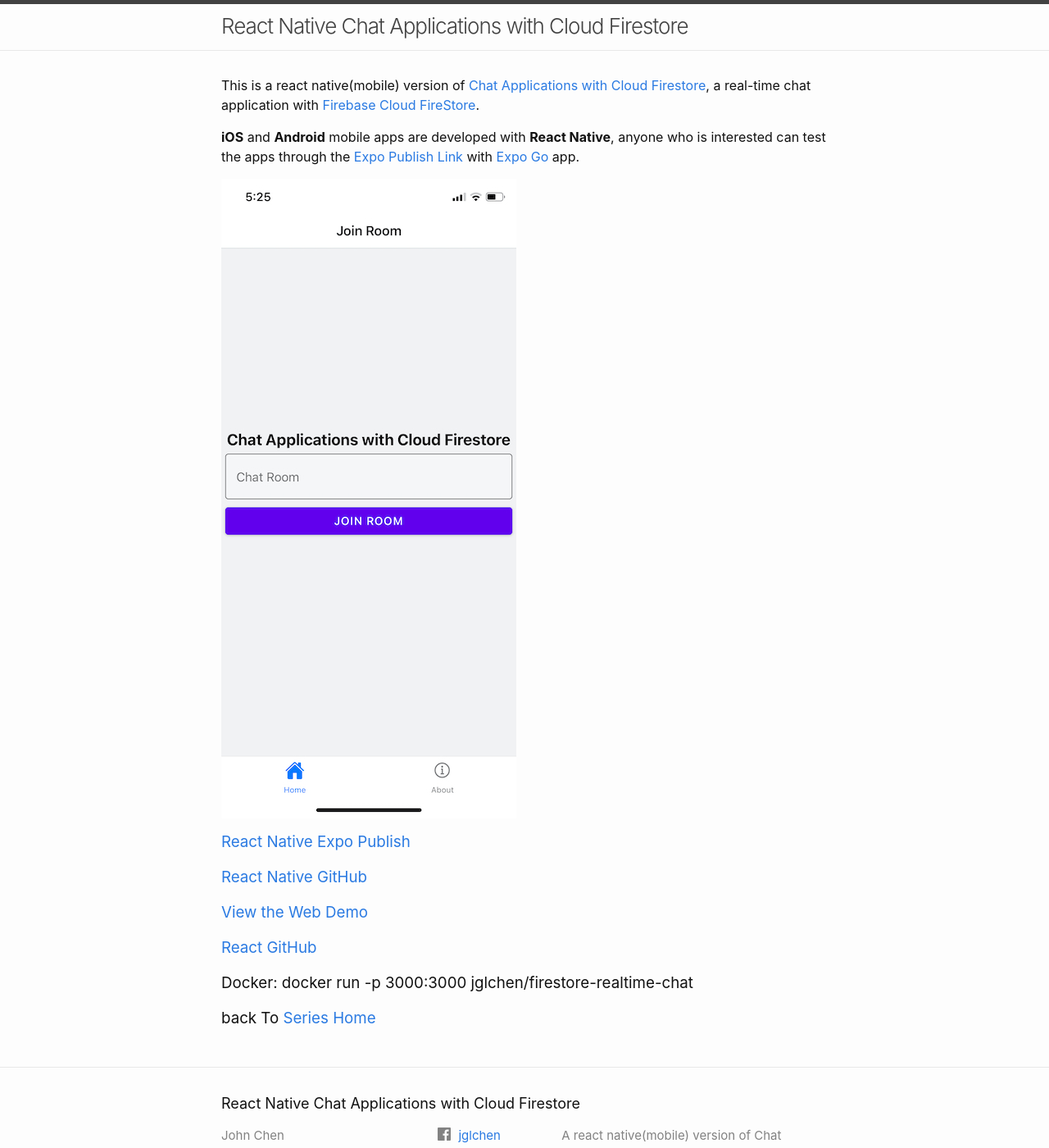
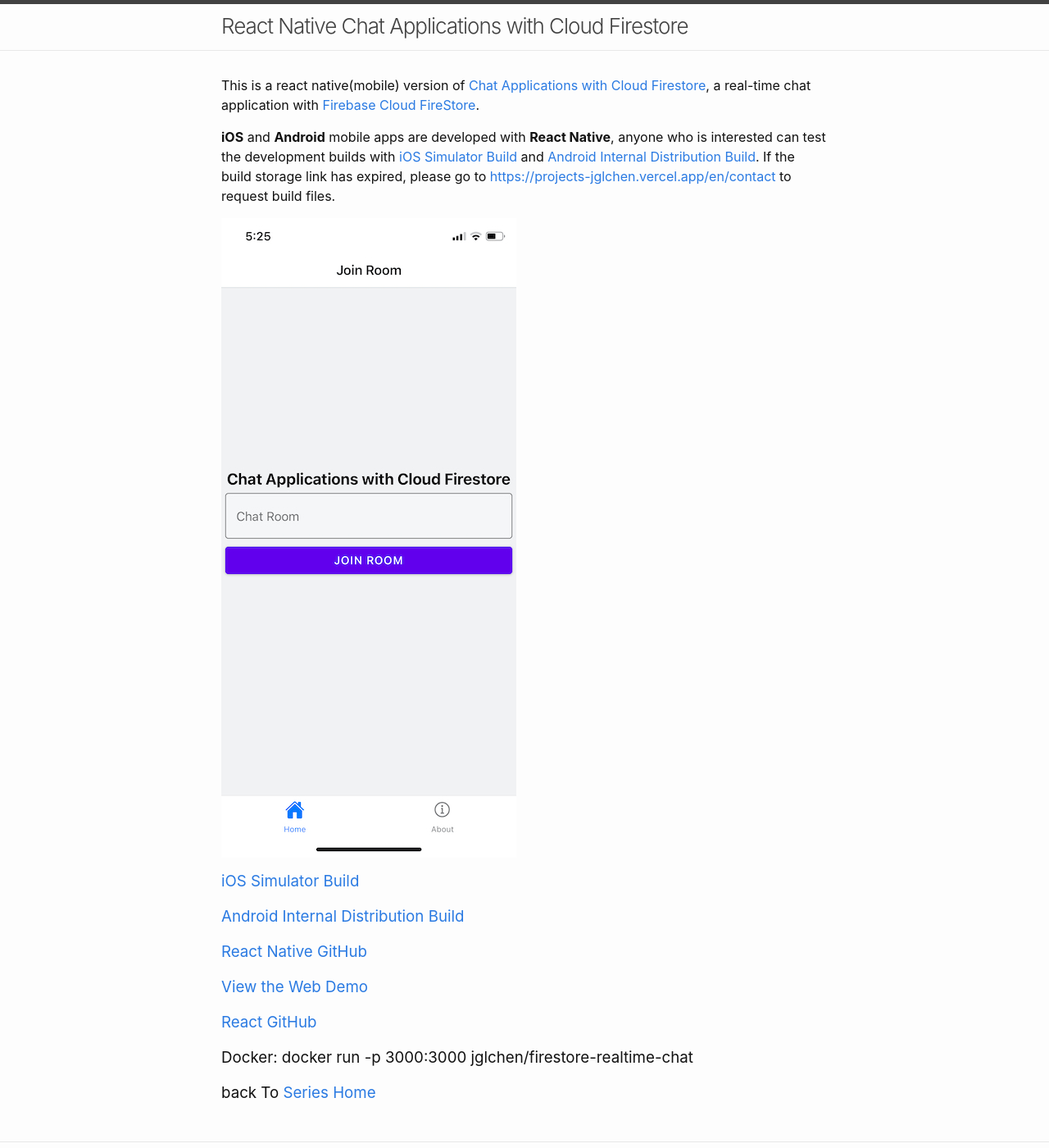
Before and after one commit to jglchen/firestore-realtime-chat-mobile, a Jekyll site: the page built from index.md, in a window 1280 px wide and 1400 px high. Shown: the whole window at 82% size. Built offline with Jekyll 4.4.1, drawn with Linux system fonts in a browser that asks for light colours; comment, search, counter and statistics services are not loaded.

Commit message:
Update index.md

```diff
--- a/index.md
+++ b/index.md
@@ -10,11 +10,13 @@
 
 This is a react native(mobile) version of [Chat Applications with Cloud Firestore](https://github.com/jglchen/firestore-realtime-chat), a real-time chat application with [Firebase Cloud FireStore](https://firebase.google.com/products/firestore).
 
-**iOS** and **Android** mobile apps are developed with **React Native**, anyone who is interested can test the apps through the [Expo Publish Link](https://expo.dev/@jglchen/firestore-realtime-chat) with [Expo Go](https://expo.dev/client) app.
+**iOS** and **Android** mobile apps are developed with **React Native**, anyone who is interested can test the development builds with [iOS Simulator Build](https://expo.dev/accounts/jglchen/projects/firestore-realtime-chat/builds/2c3cb3b7-2253-421f-9ab7-cb5ff98492b6) and [Android Internal Distribution Build](https://expo.dev/accounts/jglchen/projects/firestore-realtime-chat/builds/de478887-4f60-43d5-9911-d20d55627706). If the build storage link has expired, please go to [https://projects-jglchen.vercel.app/en/contact](https://projects-jglchen.vercel.app/en/contact) to request build files.
+
 
 ![firestore-realtime-chat-mobile-screenshot](/images/firestore-realtime-chat-mobile-screenshot.png)
 
-### [React Native Expo Publish](https://expo.dev/@jglchen/firestore-realtime-chat)
+### [iOS Simulator Build](https://expo.dev/accounts/jglchen/projects/firestore-realtime-chat/builds/2c3cb3b7-2253-421f-9ab7-cb5ff98492b6)
+### [Android Internal Distribution Build](https://expo.dev/accounts/jglchen/projects/firestore-realtime-chat/builds/de478887-4f60-43d5-9911-d20d55627706)
 ### [React Native GitHub](https://github.com/jglchen/firestore-realtime-chat-mobile)
 ### [View the Web Demo](https://firestore-realtime-chat.vercel.app)
 ### [React GitHub](https://github.com/jglchen/firestore-realtime-chat)
```
